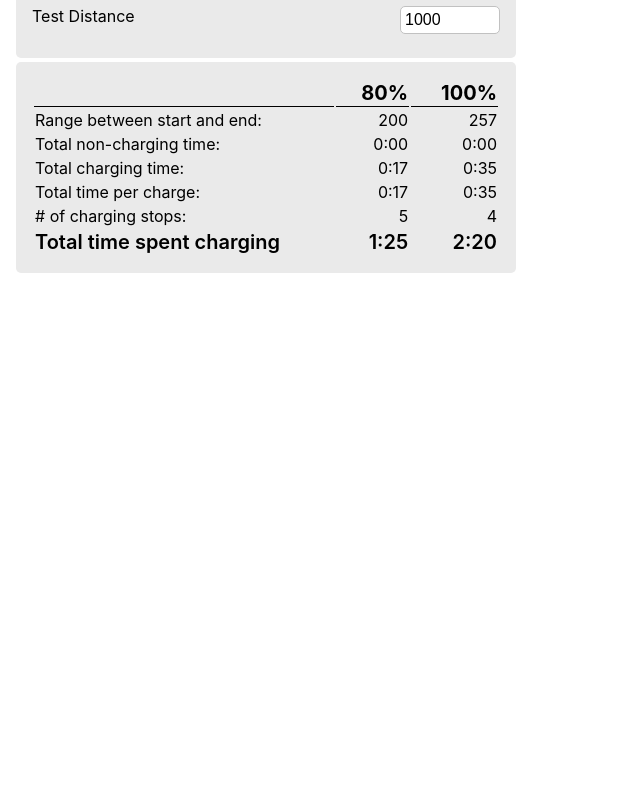
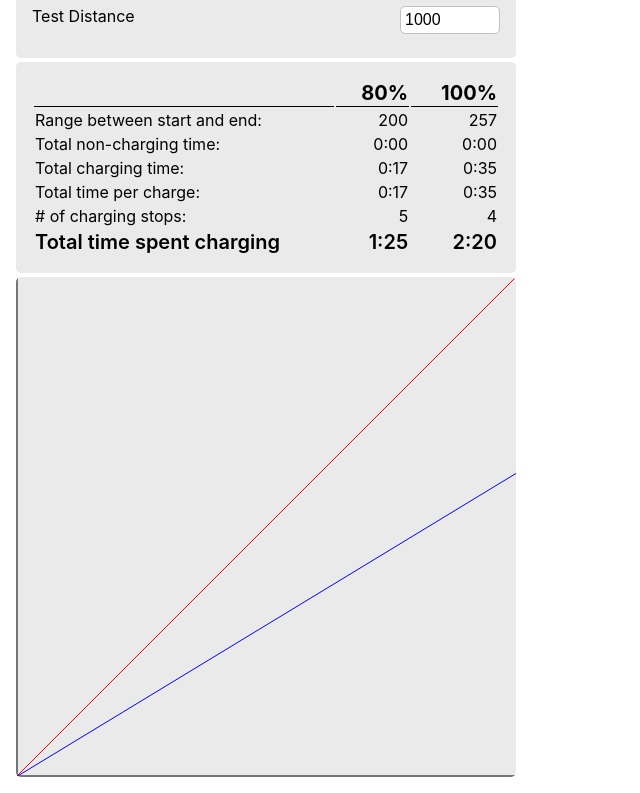
Before and after one commit to aokorodu/EVChargeTime, a React (Create React App) app in the folder ev-chargetime/: page / in a window 1280 px wide. Shown: the part 207-1000 px from the top of the page, without its empty margins (0-640 px from the left). Built offline with nearby package versions, Linux system fonts and the light colour scheme.

Commit message:
first pass at chart

```diff
--- a/ev-chargetime/src/App.tsx
+++ b/ev-chargetime/src/App.tsx
@@ -9,7 +9,6 @@ function App() {
   const defaultRange: Number = 285;
 
   const [startcharge, setStartCharge] = useState(10);
-  //const [endcharge, setEndCharge] = useState(80);
   const [range, setRange] = useState(defaultRange);
   const [driveTime, setDriveTime] = useState(0);
   const [waitTime, setWaitTime] = useState(0);
@@ -49,7 +48,6 @@ function App() {
     let sum = 0;
     for (let i = startIndex; i <= endIndex; i++) {
       const current = chargeCurve[i];
-      console.log('current: ', current)
       if (current) sum += current;
     }
 
@@ -63,11 +61,17 @@ function App() {
     return num;
   }
 
-  const getTotalTimeSpentCharging = (endcharge: number): string => {
+  const getTotalTimeSpentChargingNumber = (endcharge: number): number => {
     const num = getNumberOfChargingSessions(endcharge);
     const totalTimePer = endcharge == 80 ? totalTimePerNotFull : totalTimePerFull;
     const totalMinutes = Math.round(num * totalTimePer);
 
+    return totalMinutes
+  }
+
+  const getTotalTimeSpentCharging = (endcharge: number): string => {
+
+    const totalMinutes = getTotalTimeSpentChargingNumber(endcharge)
     const str = getTimeString(totalMinutes)
     return str;
   }
@@ -80,6 +84,26 @@ function App() {
 
     return str;
   }
+
+  const getChartData = () => {
+    const obj = {
+      timeNotFull: getTotalTimeSpentChargingNumber(80),
+      rangeNotFull: getRange(80),
+      stopsNotFull: getNumberOfChargingSessions(80),
+      timeFull: getTotalTimeSpentChargingNumber(100),
+      rangeFull: getRange(100),
+      stopsFull: getNumberOfChargingSessions(100),
+      distance: testDistance
+    }
+
+    return obj;
+  }
+
+  const getRange = (charge: number) => {
+    return Math.round((charge - startcharge) / 100 * Number(range))
+  }
+
+
   return (
     <>
       <div className='controls'>
@@ -115,8 +139,8 @@ function App() {
             </thead>
             <tr>
               <td>Range between start and end:</td>
-              <td>{Math.round((80 - startcharge) / 100 * Number(range))}</td>
-              <td>{Math.round((100 - startcharge) / 100 * Number(range))}</td>
+              <td>{getRange(80)}</td>
+              <td>{getRange(100)}</td>
             </tr>
 
             <tr>
@@ -184,7 +208,7 @@ function App() {
         </div></div> */}
 
         <div className='chartHolder'>
-          {/* <Chart /> */}
+          <Chart {...getChartData()} />
         </div>
       </div>
 
--- a/ev-chargetime/src/components/Chart/index.tsx
+++ b/ev-chargetime/src/components/Chart/index.tsx
@@ -1,23 +1,29 @@
 type ChartProps = {
-    time: number,
+    timeNotFull: number,
+    rangeNotFull: number,
+    stopsNotFull: number,
+    timeFull: number,
+    rangeFull: number,
+    stopsFull: number,
     distance: number;
 }
-const Chart = ({ time, distance }: ChartProps) => {
+const Chart = ({ timeNotFull, timeFull, stopsNotFull, stopsFull, rangeNotFull, rangeFull, distance }: ChartProps) => {
 
-    const drawLines = () => {
-        const p1 = {
-            x: 0,
-            y: 0
-        }
+    const maxTime = timeFull >= timeNotFull ? timeFull : timeNotFull;
+    const unitsPerMin = 500 / maxTime;
+    const yNotFull = 500 - timeNotFull * unitsPerMin;
+    const yFull = 500 - timeFull * unitsPerMin;
+    console.log('timeFull: ', timeFull)
+    console.log('timeNotFull: ', timeNotFull)
+    console.log('yfull: ', yFull)
+    console.log('yNotFull: ', yNotFull)
 
-        const p2 = {
-            x: 500,
-            y: 500
-        }
-    }
     return (
         <svg viewBox="0 0 500 500">
-            <rect x="0" y="0" width="500" height="500" fill="blue" />
+            <rect x="0" y="0" width="500" height="500" fill="#eaeaea" />
+            <path d="M1,0 L1,499 499,499" fill="none" stroke="black" />
+            <path d={`M0,500 L500,${yFull}`} fill="none" stroke="red" />
+            <path d={`M0,500 L500,${yNotFull}`} fill="none" stroke="blue" />
         </svg>
     );
 }
```
